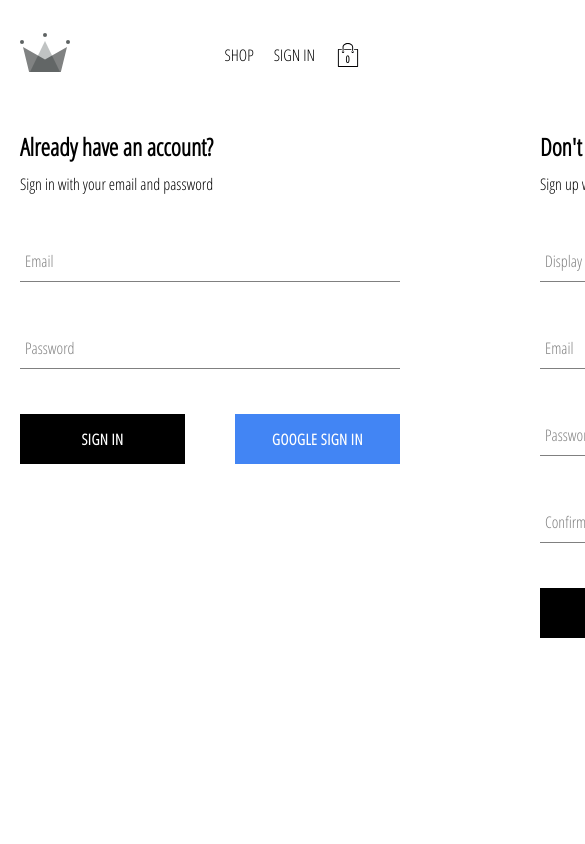
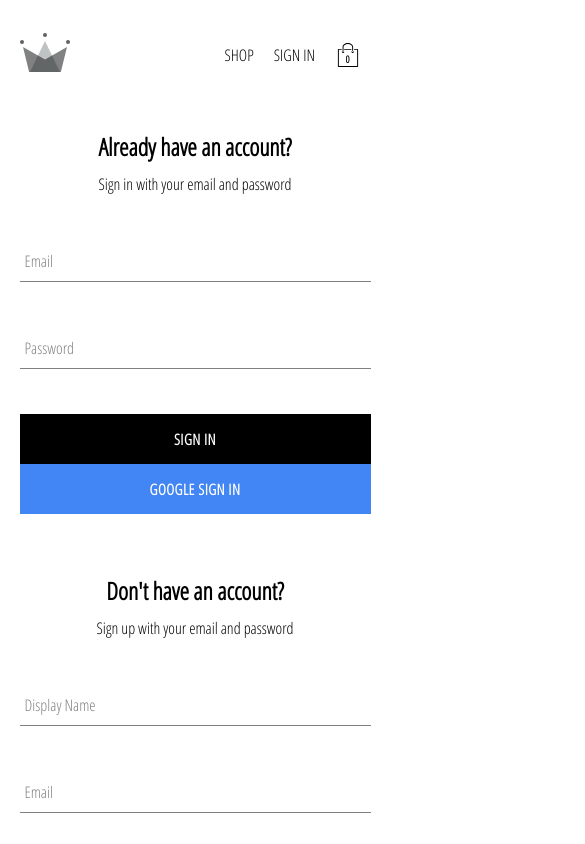
Before and after one commit to mohammad-mo/crwn-clothing, a React (Create React App) app: page /auth in a window 390 px wide. Shown: the top 844 px of the page, 585 px wide, since content can reach past the window. Built offline with nearby package versions, Linux system fonts and the light colour scheme; no server answers; the database is empty.

Commit message:
- Making the sign in page responsive.

```diff
--- a/src/components/form-input/form-input.styles.scss
+++ b/src/components/form-input/form-input.styles.scss
@@ -52,3 +52,15 @@
     }
   }
 }
+
+@media screen and (max-width: 880px) {
+  .group {
+    width: 60vw;
+  }
+}
+
+@media screen and (max-width: 425px) {
+  .group {
+    width: 90vw;
+  }
+}
--- a/src/components/sign-in-form/sign-in-form.component.jsx
+++ b/src/components/sign-in-form/sign-in-form.component.jsx
@@ -64,7 +64,7 @@
   }
 
   return (
-    <div className='sign-up-container'>
+    <div className='sign-in-container'>
       <h2>Already have an account?</h2>
       <span>Sign in with your email and password</span>
       <form onSubmit={handleSubmit}>
--- a/src/components/sign-in-form/sign-in-form.styles.scss
+++ b/src/components/sign-in-form/sign-in-form.styles.scss
@@ -1,4 +1,4 @@
-.sign-up-container {
+.sign-in-container {
   display: flex;
   flex-direction: column;
   width: 380px;
@@ -12,3 +12,15 @@
     justify-content: space-between;
   }
 }
+
+@media screen and (max-width: 880px) {
+  .sign-in-container {
+    align-items: center;
+    width: 100%;
+
+    .buttons-container {
+      display: flex;
+      flex-direction: column;
+    }
+  }
+}
--- a/src/components/sign-up-form/sign-up-form.styles.scss
+++ b/src/components/sign-up-form/sign-up-form.styles.scss
@@ -1,4 +1,5 @@
 .sign-up-container {
+  margin-top: 50px;
   display: flex;
   flex-direction: column;
   width: 380px;
@@ -7,3 +8,9 @@
     margin: 10px 0;
   }
 }
+@media screen and (max-width: 880px) {
+  .sign-up-container {
+    align-items: center;
+    width: 100%;
+  }
+}
--- a/src/routes/authentication/authentication.styles.scss
+++ b/src/routes/authentication/authentication.styles.scss
@@ -1,6 +1,13 @@
 .authentication-container {
   display: flex;
-  width: 900px;
+  max-width: 900px;
   justify-content: space-between;
   margin: 30px auto;
 }
+
+@media screen and (max-width: 880px) {
+  .authentication-container {
+    flex-direction: column;
+    justify-content: center;
+  }
+}
```
